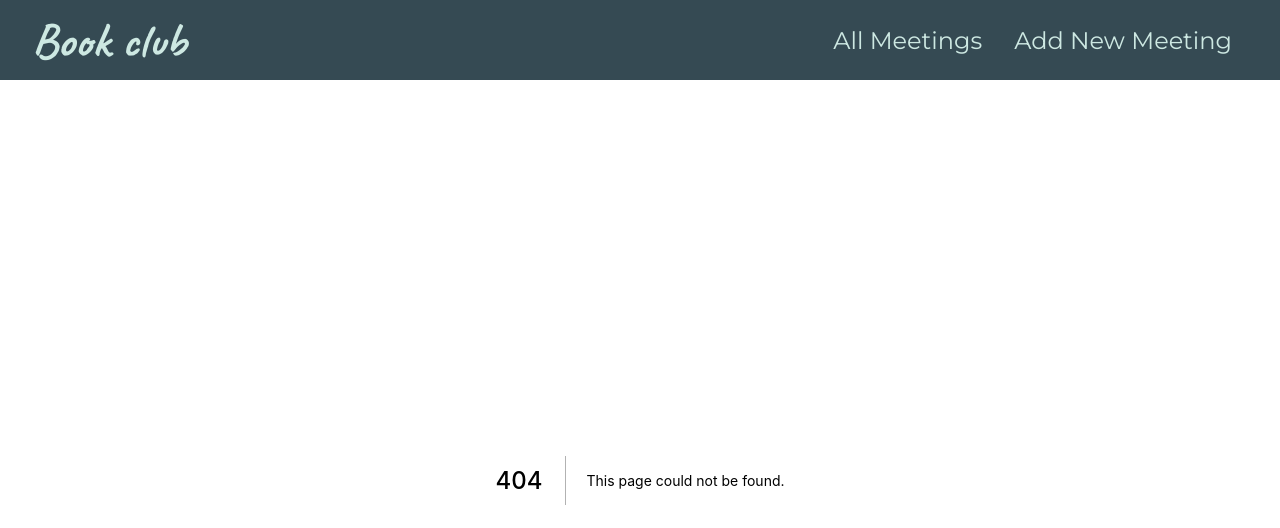
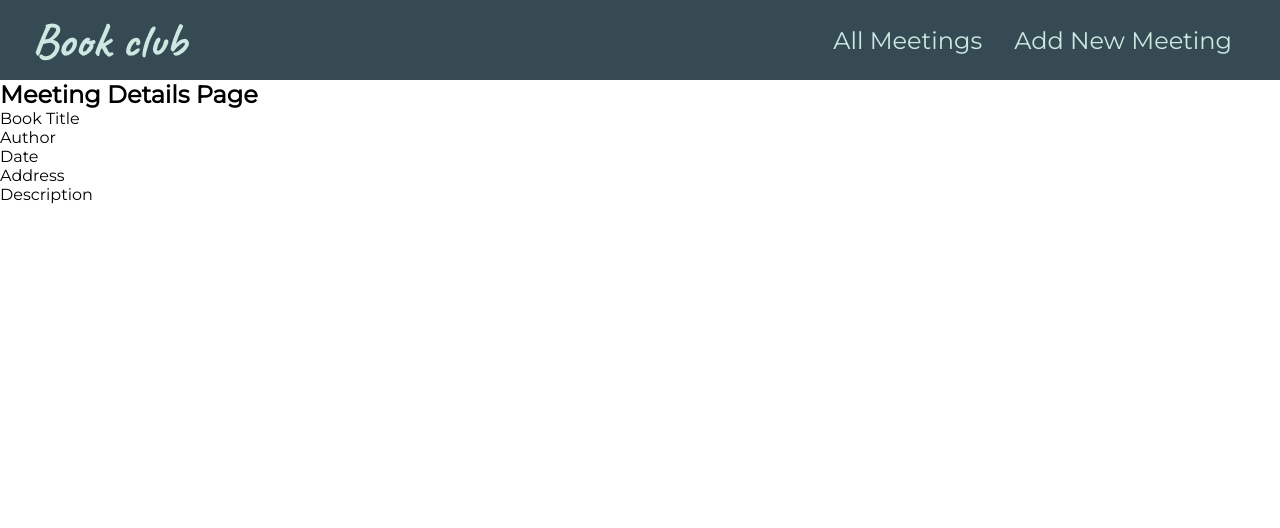
Before and after one commit to RaspberryChaos/book-club, a Next.js app: page /meetings/1 in a window 1280 px wide. Before the commit this address had no page. Shown: the top 528 px of the page. Built offline with nearby package versions, Linux system fonts and the light colour scheme.

Commit message:
meeting details page added

```diff
--- /dev/null
+++ b/pages/meetings/[meetingId].js
@@ -0,0 +1,14 @@
+const MeetingDetails = () => {
+    return (
+        <section>
+           <h1>Meeting Details Page</h1>
+           <p>Book Title</p>
+           <p>Author</p>
+           <p>Date</p>
+           <p>Address</p>
+           <p>Description</p>
+        </section>
+    )
+}
+
+export default MeetingDetails;
```
Also changed, not shown: components/SingleMeeting.js (+13 -1 lines).
